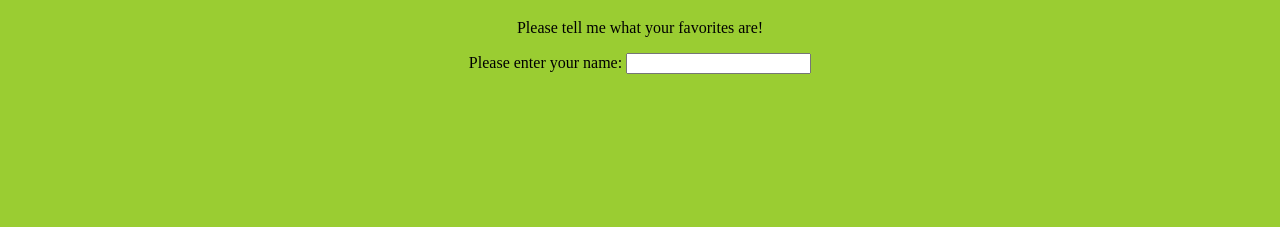
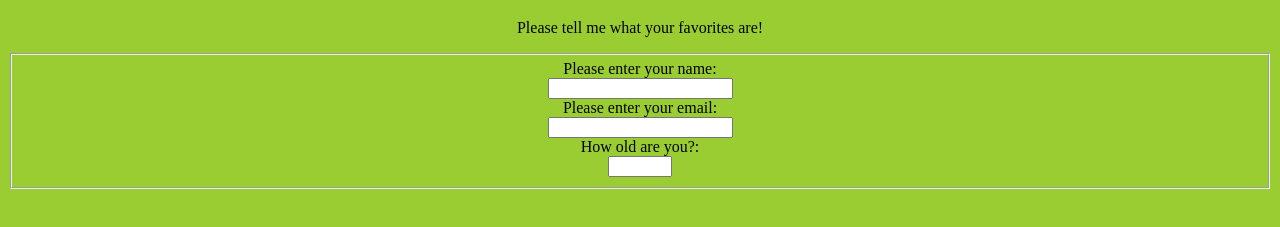
Before and after one commit to mzrickers/freeCodeCampSurvey, a website: page index.html in a window 1280 px wide. Shown: the part 61-288 px from the top of the page. Drawn offline with Linux system fonts and the light colour scheme.

Commit message:
User stories 5-9

```diff
--- a/index.html
+++ b/index.html
@@ -11,9 +11,15 @@
         <p id="description">Please tell me what your favorites are!</p>
         <!--User story 3: create a form-->
         <form id="survey-form">
-            <!--User story 4: enter your name-->
-            <label>Please enter your name:</label>
-            <input type="text" id="name" required>
+            <fieldset>
+                <!--User story 4: enter your name-->
+                <label>Please enter your name:</label><br>
+                <input type="text" id="name" required><br>
+                <label>Please enter your email:</label><br>
+                <input type="email" id="email" required><br>
+                <label>How old are you?:</label><br>
+                <input type="number" id="number" max=150 min=1>
+            </fieldset>
         </form>
     </body>
 </html>
```
